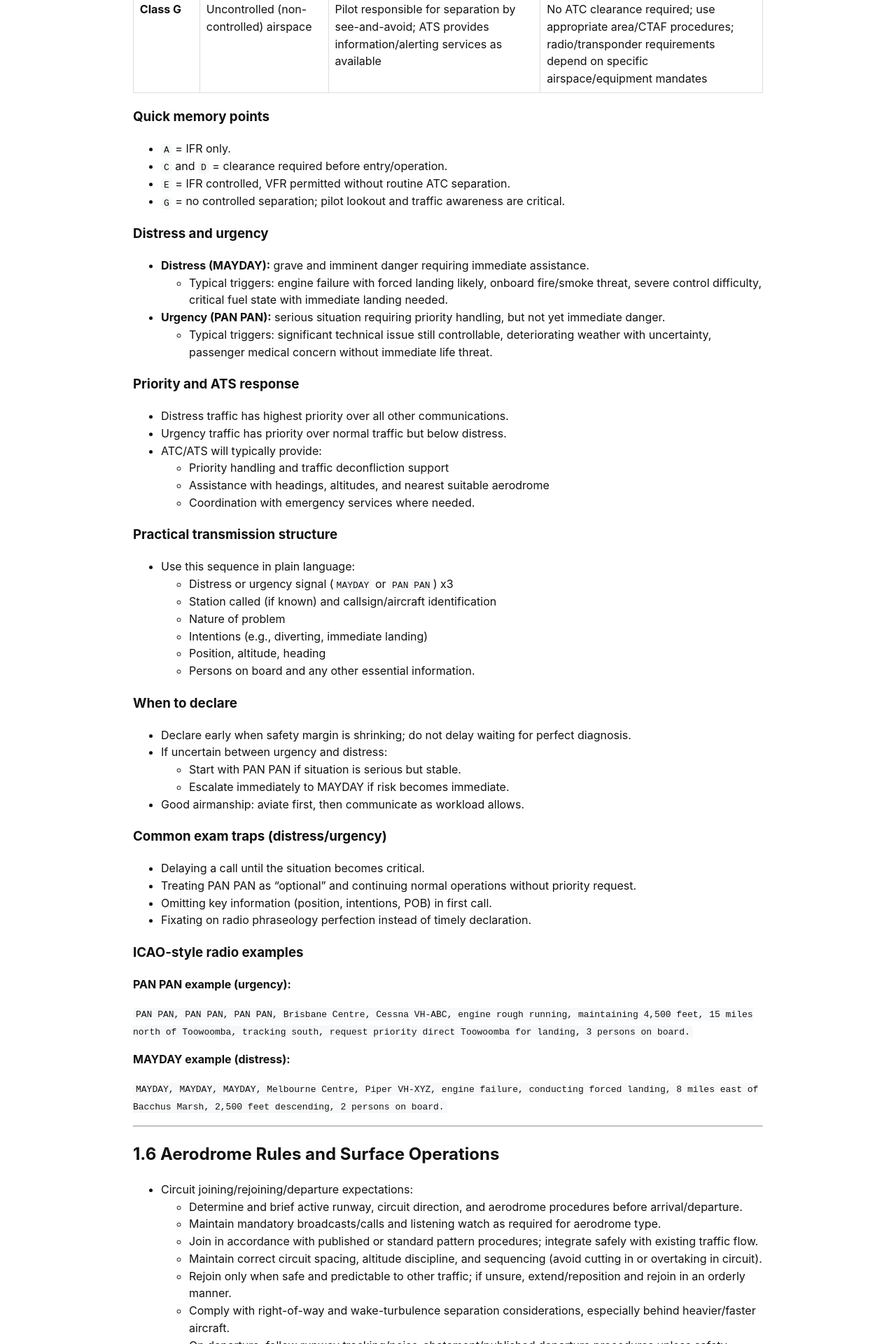
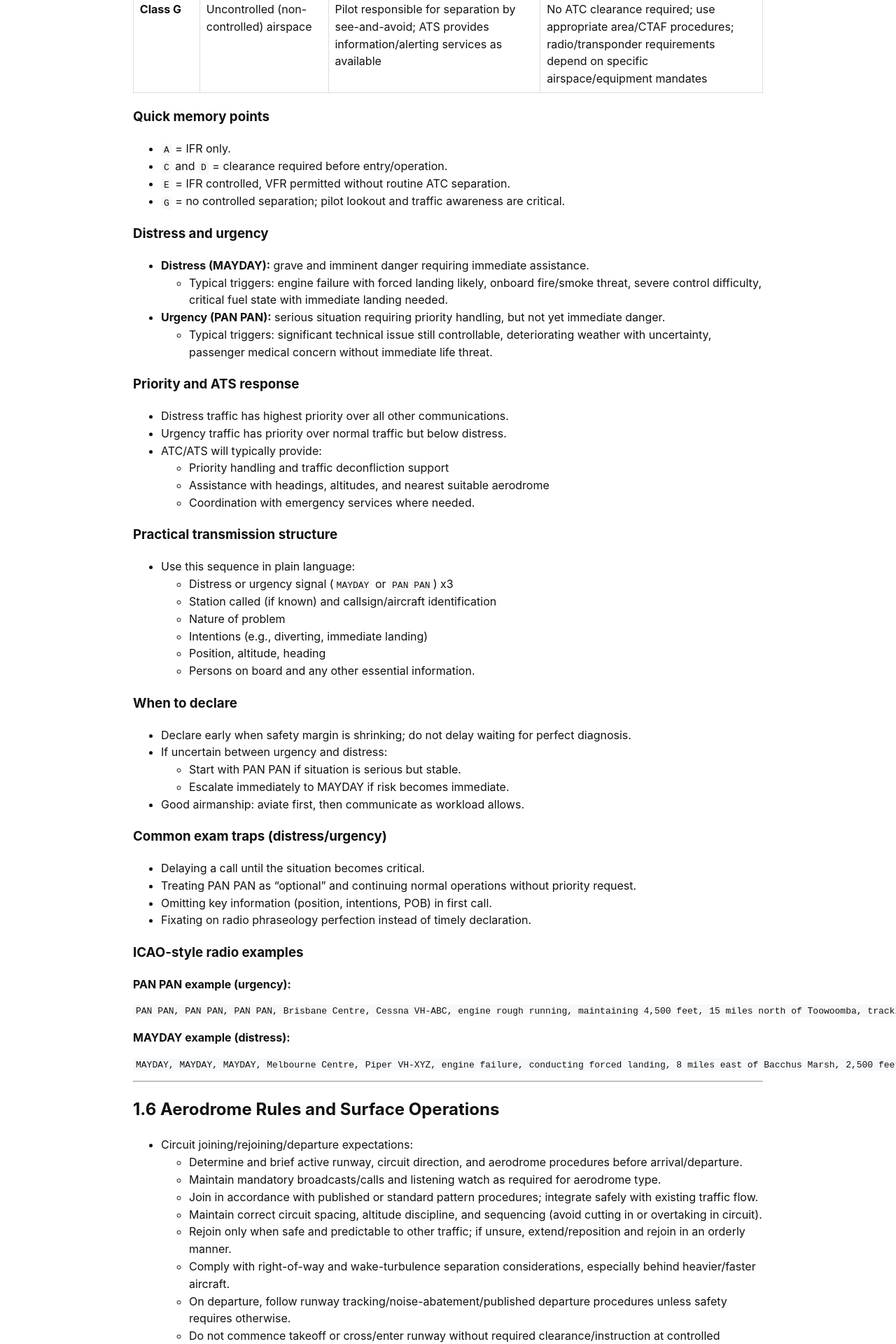
Before and after one commit to shivanraptor/pilot-ppl-notes, a Jekyll site: the page built from ch1_air_law.md, in a window 1280 px wide. Shown: the part 4480-6400 px from the top of the page at 70% size. Built offline with Jekyll 4.4.1, drawn with Linux system fonts in a browser that asks for light colours.

Commit message:
Chapter 1 & 2 Formatting Updates

````diff
--- a/ch1_air_law.md
+++ b/ch1_air_law.md
@@ -203,11 +203,15 @@ These notes are exam-focused for CASA PPL Air Law. Always treat current CASA leg
 
 **PAN PAN example (urgency):**
 
-`PAN PAN, PAN PAN, PAN PAN, Brisbane Centre, Cessna VH-ABC, engine rough running, maintaining 4,500 feet, 15 miles north of Toowoomba, tracking south, request priority direct Toowoomba for landing, 3 persons on board.`
+```
+PAN PAN, PAN PAN, PAN PAN, Brisbane Centre, Cessna VH-ABC, engine rough running, maintaining 4,500 feet, 15 miles north of Toowoomba, tracking south, request priority direct Toowoomba for landing, 3 persons on board.
+```
 
 **MAYDAY example (distress):**
 
-`MAYDAY, MAYDAY, MAYDAY, Melbourne Centre, Piper VH-XYZ, engine failure, conducting forced landing, 8 miles east of Bacchus Marsh, 2,500 feet descending, 2 persons on board.`
+```
+MAYDAY, MAYDAY, MAYDAY, Melbourne Centre, Piper VH-XYZ, engine failure, conducting forced landing, 8 miles east of Bacchus Marsh, 2,500 feet descending, 2 persons on board.
+```
 
 ---
 
````
Also changed, not shown: ch2_aircraft_general_knowledge_agk.md (+1 -1 lines).
